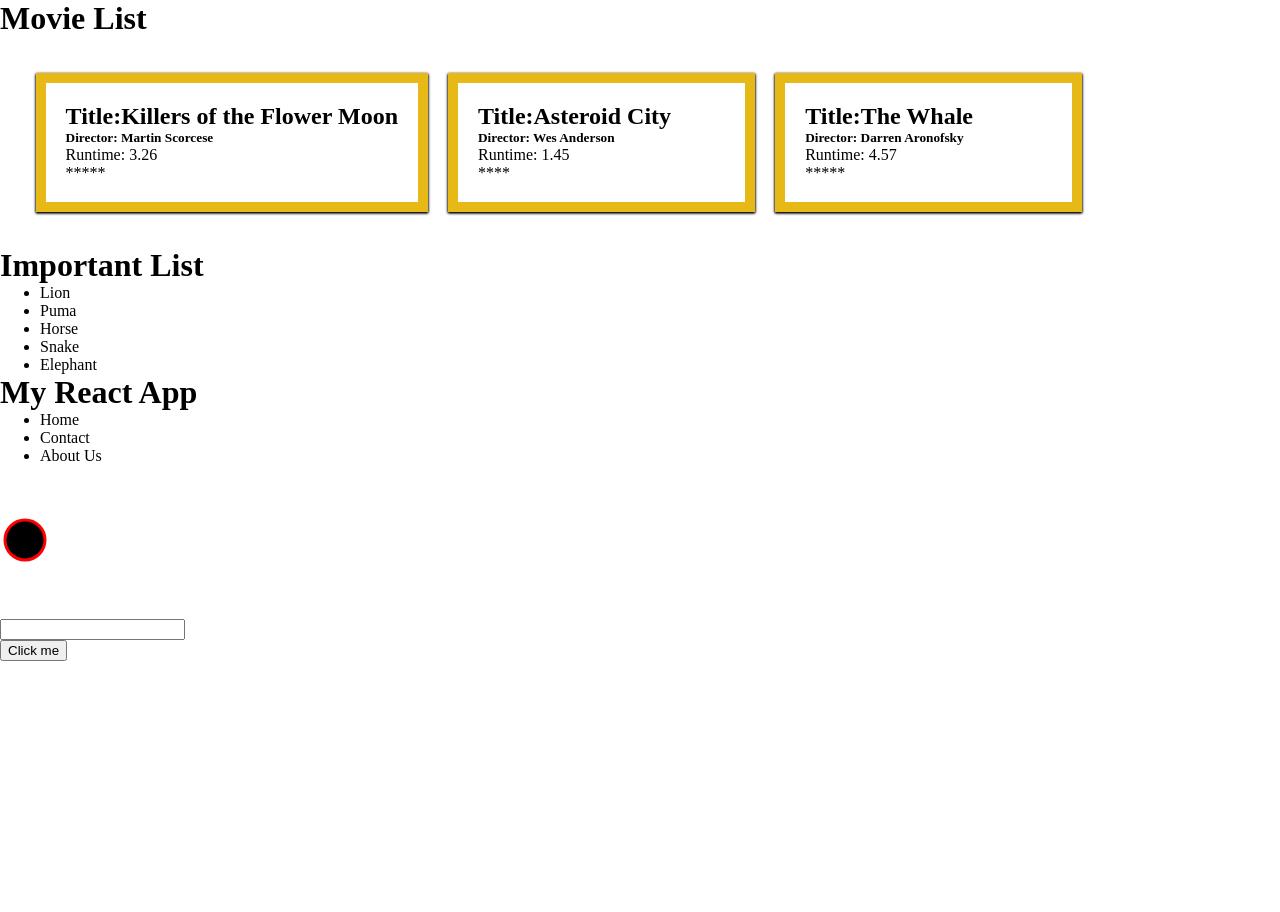
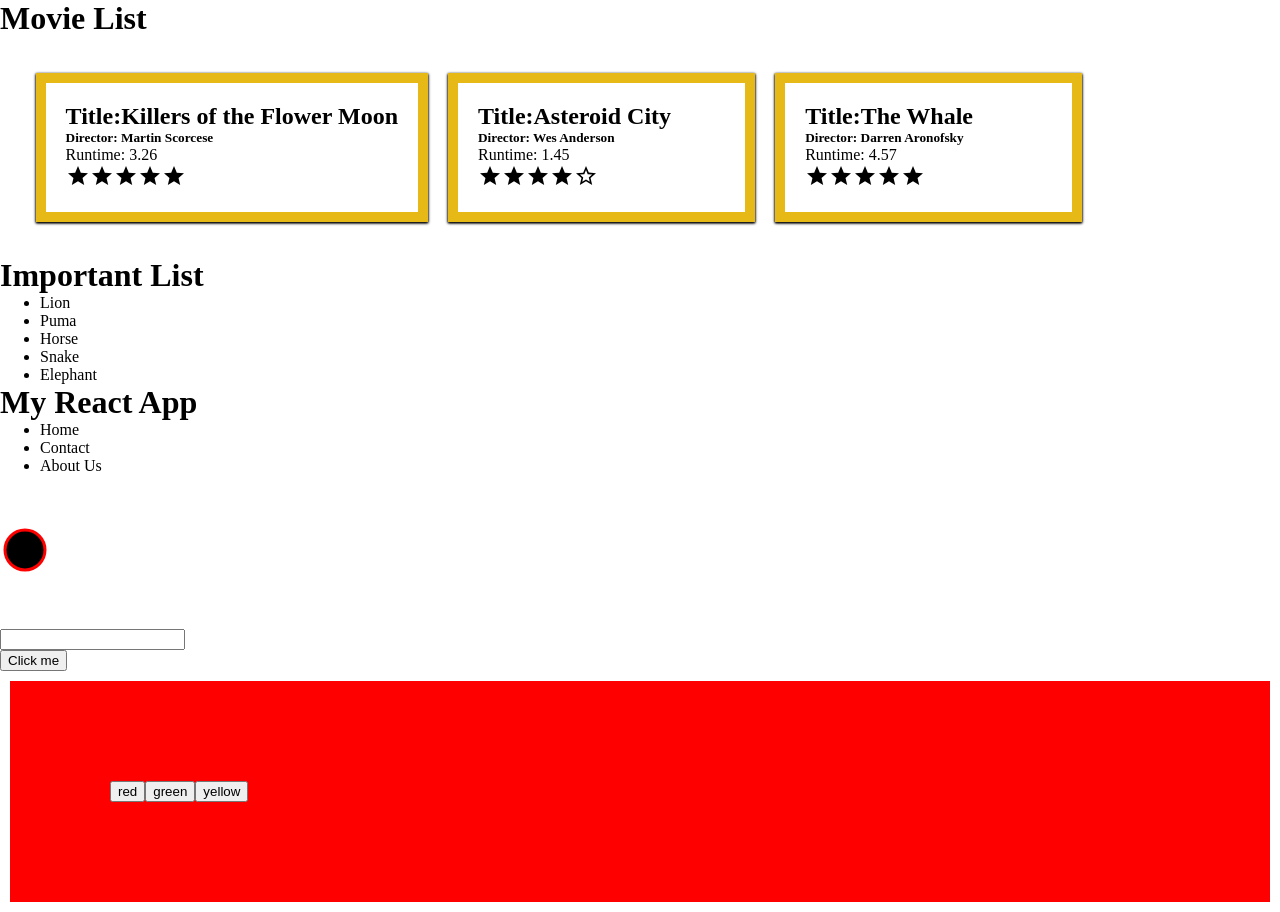
Before and after one commit to Vwalln99/React, a React (Vite) app in the folder vite-project/: page / in a window 1280 px wide. Before the commit the page ends 800 px from the top, so only its background shows below. Built offline with nearby package versions, Linux system fonts and the light colour scheme.

Commit message:
init commit

```diff
--- a/vite-project/src/App.tsx
+++ b/vite-project/src/App.tsx
@@ -1,9 +1,11 @@
 import MovieList from "./components/MovieList";
 import ImportantList from "./components/ImportantList";
 import Button from "./components/Button";
+import { useState } from "react";
 
 function App() {
-
+  const colors=["red", "green", "yellow"];
+  const[backgroundColor, setBackgroundColor]=useState(colors[0]);
 
   return (
     <>
@@ -29,6 +31,19 @@
         </div>
 
         <Button text="Click me" handleClick={() => alert("Button geklickt")}/>
+
+        <div style={{backgroundColor, padding:"100px", margin:"10px"}}>
+          {colors.map((color):JSX.Element =>{ {/*erstellt drei button die die hintergrundfarbe ändert anhand des arrays ganz oben (colors) */}
+            return(
+              <button key={color} onClick={()=> setBackgroundColor(color)}>
+                {color}
+              </button>
+            );
+          })}
+
+        </div>
+
+
   </>
   );
 }
--- a/vite-project/src/components/MovieList.tsx
+++ b/vite-project/src/components/MovieList.tsx
@@ -1,7 +1,8 @@
 import"../MovieList.css";
 import MovieListItem from "./MovieListItem";
+import { useState } from "react";
 
-const movies=[
+const initMovies=[
     {
     id:1,
     title: "Killers of the Flower Moon",
@@ -26,10 +27,21 @@
 ];
 
 export default function MovieList(){
+    const [movies, setMovies]=useState(initMovies);
+    const handleRating=(id:number, rating: number):void =>{
+        setMovies((prevMovie) => {
+            return prevMovie.filter((movie) =>{
+                if(movie.id===id) movie.rating=rating;
+                return movie;
+            });
+        });
+    };
     return(
         <div className="container">
           {movies.map((movie):JSX.Element=>{
-            return <MovieListItem key={movie.id} movie={movie}/>;
+            return <MovieListItem key={movie.id}
+             movie={movie}
+             onRating={handleRating}/>;
           })}
 
         </div>
--- a/vite-project/src/components/MovieListItem.tsx
+++ b/vite-project/src/components/MovieListItem.tsx
@@ -1,20 +1,24 @@
+import Rating from "./Rating";
+
+type Movie={
+    id:number;
+    title:string;
+    director: string;
+    runtime: number;
+    rating: number;
+};
 interface Props{
-    movie: {
-        id: number;
-        title: string;
-        director: string;
-        runtime: number;
-        rating: number;
-    };
+   movie:Movie;
+   onRating(id:number, rating:number):void;
 }
 
-export default function MovieListItem({movie}:Props){
+export default function MovieListItem({movie, onRating}:Props){
     return(
         <div className="movie-card">
             <h2>Title:{movie.title}</h2>
             <h5>Director: {movie.director}</h5>
             <span>Runtime: {movie.runtime}</span>
-            <div>{movie.rating && "*".repeat(movie.rating)}</div>
+            <div><Rating item= {movie} onRating={onRating}/></div>
 
         </div>
     );
--- /dev/null
+++ b/vite-project/src/components/Rating.tsx
@@ -0,0 +1,31 @@
+import {StarBorder, Star} from "@mui/icons-material";
+
+type Movie={
+    id:number;
+    title:string;
+    director: string;
+    runtime: number;
+    rating: number;
+};
+
+interface Props{
+    item:Movie;
+    onRating:(id:number, rating: number) =>void;
+
+}
+
+export default function Rating({item, onRating}:Props){
+    const ratings:JSX.Element[]=[];
+    for(let i=0; i<5; i++){
+        ratings.push(
+            <div
+               style={{display: "inline-block"}}
+               key={i}
+               className="rating-btn"
+               onMouseOver={()=> onRating(item.id, i+1)}>
+                {item.rating > i ? <Star/> : <StarBorder/>} {/*wenn es mehr als 0 stern hat wird  stern gefüllt, sonst nur sternborder */}
+            </div>
+        );
+    }
+    return ratings;
+}
```
Also changed, not shown: vite-project/src/components/Formular.tsx (added, +20 -0 lines).
